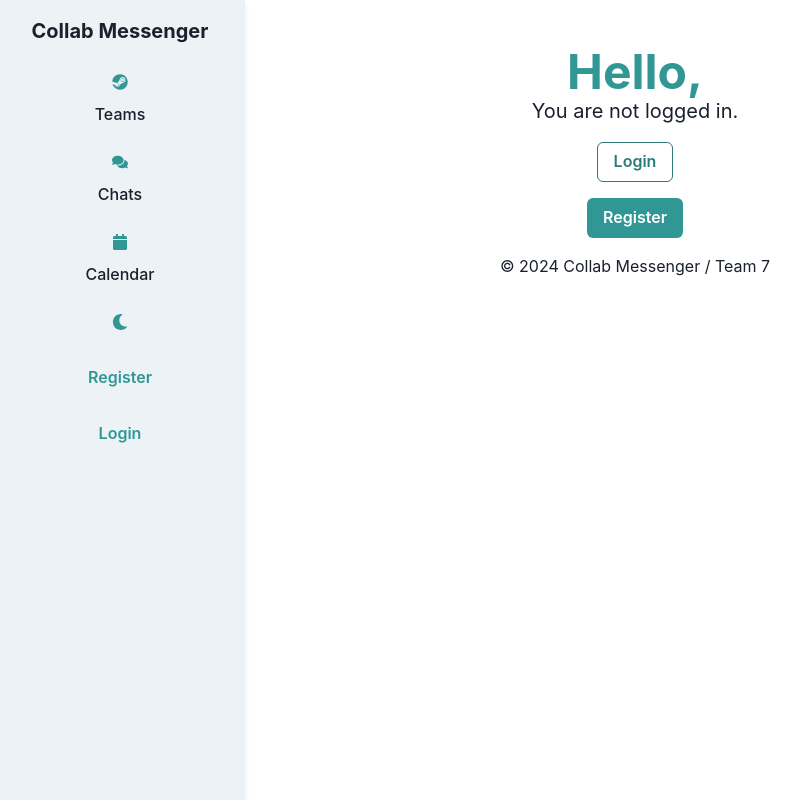
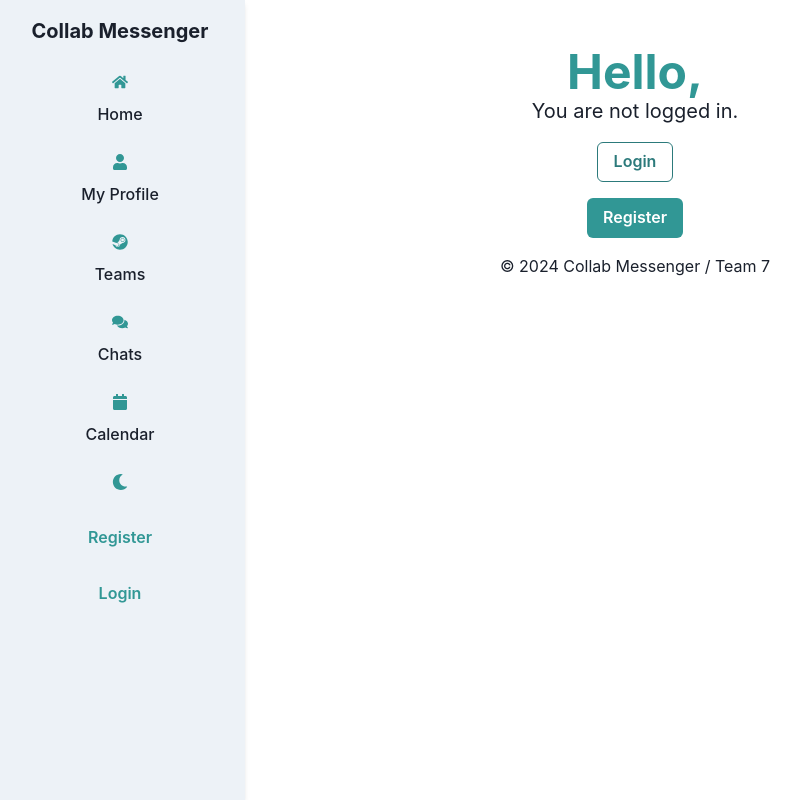
Before and after one commit to a55-team7-final-project/collab-messenger, a React (Vite) app in the folder collab-messenger/: page / in a window 1280 px wide. Shown: the whole page, without its empty margins (5-806 px from the left). Built offline with nearby package versions, Linux system fonts and the light colour scheme; no server answers.

Commit message:
Sidebar modification to include Home and My Profile

```diff
--- a/collab-messenger/src/components/SideBar/Sidebar.tsx
+++ b/collab-messenger/src/components/SideBar/Sidebar.tsx
@@ -103,7 +103,7 @@
 import React, { useContext } from 'react';
 import { Link, useNavigate } from 'react-router-dom';
 import { Box, VStack, Text, IconButton, useColorMode, useColorModeValue, Button } from '@chakra-ui/react';
-import { FaSteam, FaComments, FaCalendar, FaSun, FaMoon, FaSmile } from 'react-icons/fa';
+import { FaSteam, FaComments, FaCalendar, FaSun, FaMoon, FaHome, FaUser, } from 'react-icons/fa';
 import { auth } from '../../config/firebase-setup';
 import { AppContext } from '../../context/AppContext';
 // import UserChatDetailed from '../Individual Components/IndividualDetailed/UserChatDetailed';
@@ -136,6 +136,14 @@ const Sidebar: React.FC = () => {
     >
       <VStack spacing={4}>
         <Text fontSize="xl" fontWeight="bold">Collab Messenger</Text>
+        <Link to="/">
+    <IconButton aria-label="Home" icon={<FaHome />} variant="ghost" color="teal.500" />
+    <Text>Home</Text>
+  </Link>
+  <Link to="/profile">
+    <IconButton aria-label="Profile" icon={<FaUser />} variant="ghost" color="teal.500" />
+    <Text>My Profile</Text>
+  </Link>
         <Link to="/groups">
           <IconButton aria-label="Teams" icon={<FaSteam />} variant="ghost" color="teal.500" />
           <Text>Teams</Text>
```
